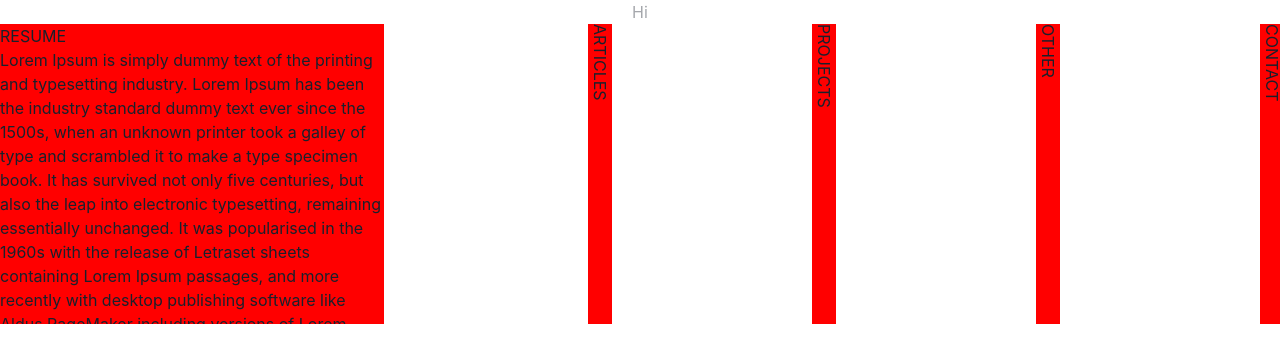
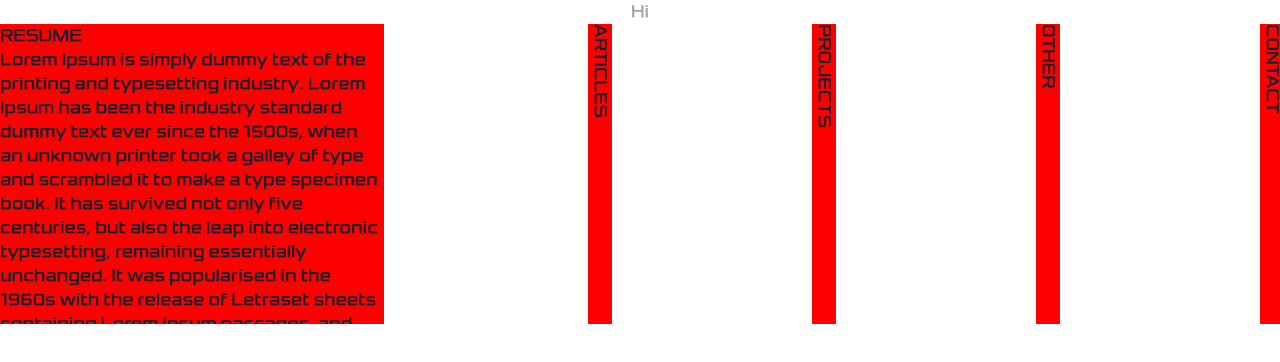
Before and after one commit to stich9208/nolog, a Next.js app: page / in a window 1280 px wide. Shown: the top 362 px of the page. Built offline with nearby package versions, Linux system fonts and the light colour scheme.

Commit message:
Add: 차크라 ui 기본 폰트 테마 변경
Signed-off-by: JaewookJung <stich9208@seerslab.com>

```diff
--- a/src/components/atom/NDivider.tsx
+++ b/src/components/atom/NDivider.tsx
@@ -1,7 +1,8 @@
+import { Divider } from "@chakra-ui/react";
 import React from "react";
 
 const NDivider = () => {
-  return <hr />;
+  return <Divider p="2" />;
 };
 
 export default NDivider;
--- a/src/components/common/NBlock.tsx
+++ b/src/components/common/NBlock.tsx
@@ -16,7 +16,7 @@ import NTodo from "../atom/NTodo";
 import NToggle from "../atom/NToggle";
 import CannotFindBlock from "./CannotFindBlock";
 
-const NBlock = ({ block, numberedListCount }: any) => {
+const NBlock = ({ block, numberedListMap }: any) => {
   const { type, id } = block;
   const value = block[type];
 
@@ -51,7 +51,7 @@ const NBlock = ({ block, numberedListCount }: any) => {
             textIndent: "-22px",
             marginBottom: "5px",
           }}
-          start={numberedListCount}
+          start={numberedListMap}
         >
           <li
             style={{
--- a/src/pages/_app.tsx
+++ b/src/pages/_app.tsx
@@ -1,29 +1,19 @@
 import { ChakraProvider } from "@chakra-ui/react";
-import localFont from "@next/font/local";
 import type { AppProps } from "next/app";
 import { Suspense } from "react";
 import { RecoilRoot } from "recoil";
 
 import Layout from "../components/common/Layout";
 import Loading from "../components/common/Loading";
-
-// const KIMM = localFont({
-//   src: [
-//     {
-//       path: "../../public/font/KIMM_light.ttf",
-//       weight: "300",
-//       style: "normal",
-//     },
-//     { path: "../../public/font/KIMM_bold.ttf", weight: "700", style: "normal" },
-//   ],
-// });
+import { PRETENDARD } from "../styles/font";
+import { globalTheme } from "../styles/globalTheme";
 
 const MyApp = ({ Component, pageProps, ...appProps }: AppProps) => {
   return (
     <Suspense fallback={<Loading />}>
       <RecoilRoot>
-        <ChakraProvider>
-          <main>
+        <ChakraProvider theme={globalTheme}>
+          <main className={PRETENDARD.className}>
             {appProps.router.pathname === "/" ? (
               <Component {...pageProps} />
             ) : (
--- /dev/null
+++ b/src/styles/font.ts
@@ -0,0 +1,11 @@
+import localFont from "@next/font/local";
+const PRETENDARD = localFont({
+  variable: "--pretendard-font",
+  src: [
+    {
+      path: "../../public/font/KIMM_bold.ttf",
+    },
+  ],
+});
+
+export { PRETENDARD };
--- /dev/null
+++ b/src/styles/globalTheme.ts
@@ -0,0 +1,13 @@
+import { extendTheme } from "@chakra-ui/react";
+
+const globalTheme = extendTheme({
+  components: {
+    Heading: {
+      baseStyle: {
+        fontFamily: "var(--pretendard-font)",
+      },
+    },
+  },
+});
+
+export { globalTheme };
```
Also changed, not shown: src/pages/articles/[id].tsx (+5 -5 lines), 1 other file (tests, documents, lock files or other folders).
